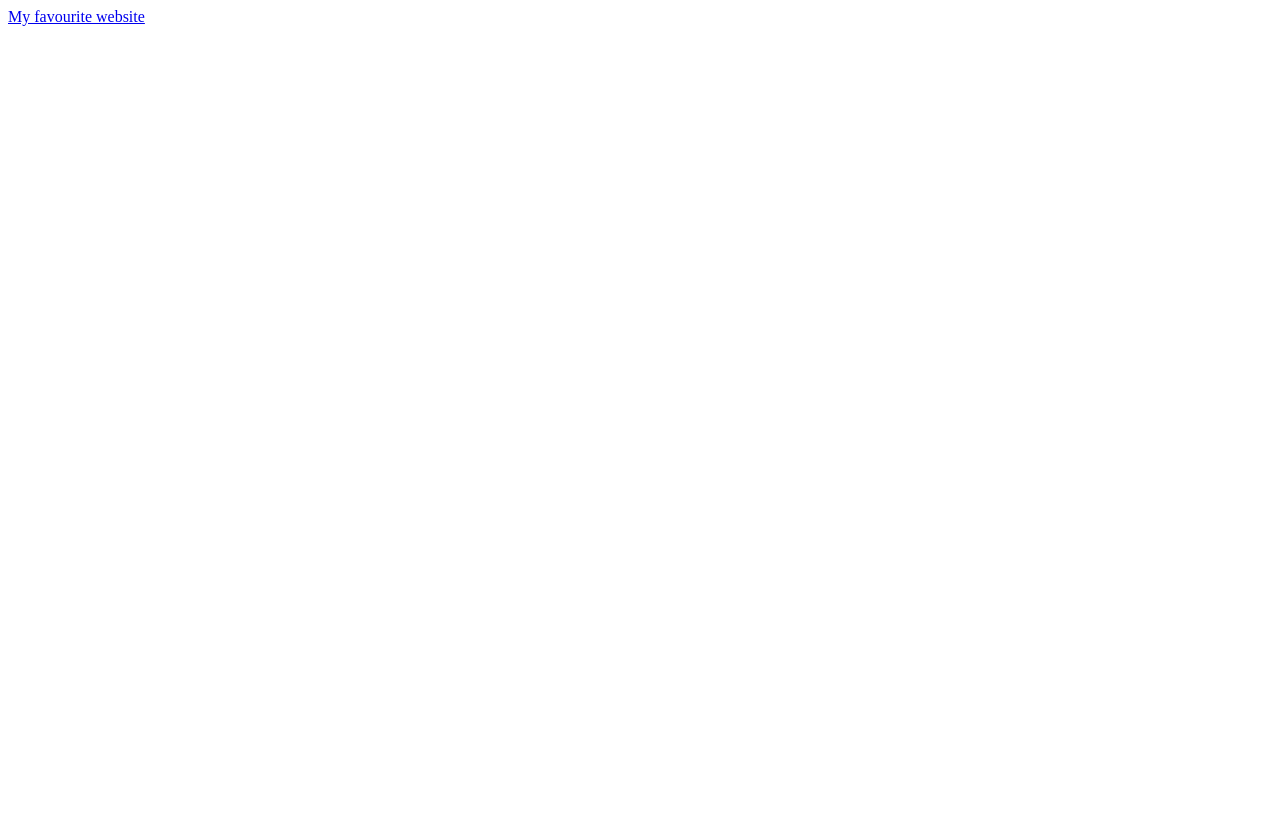
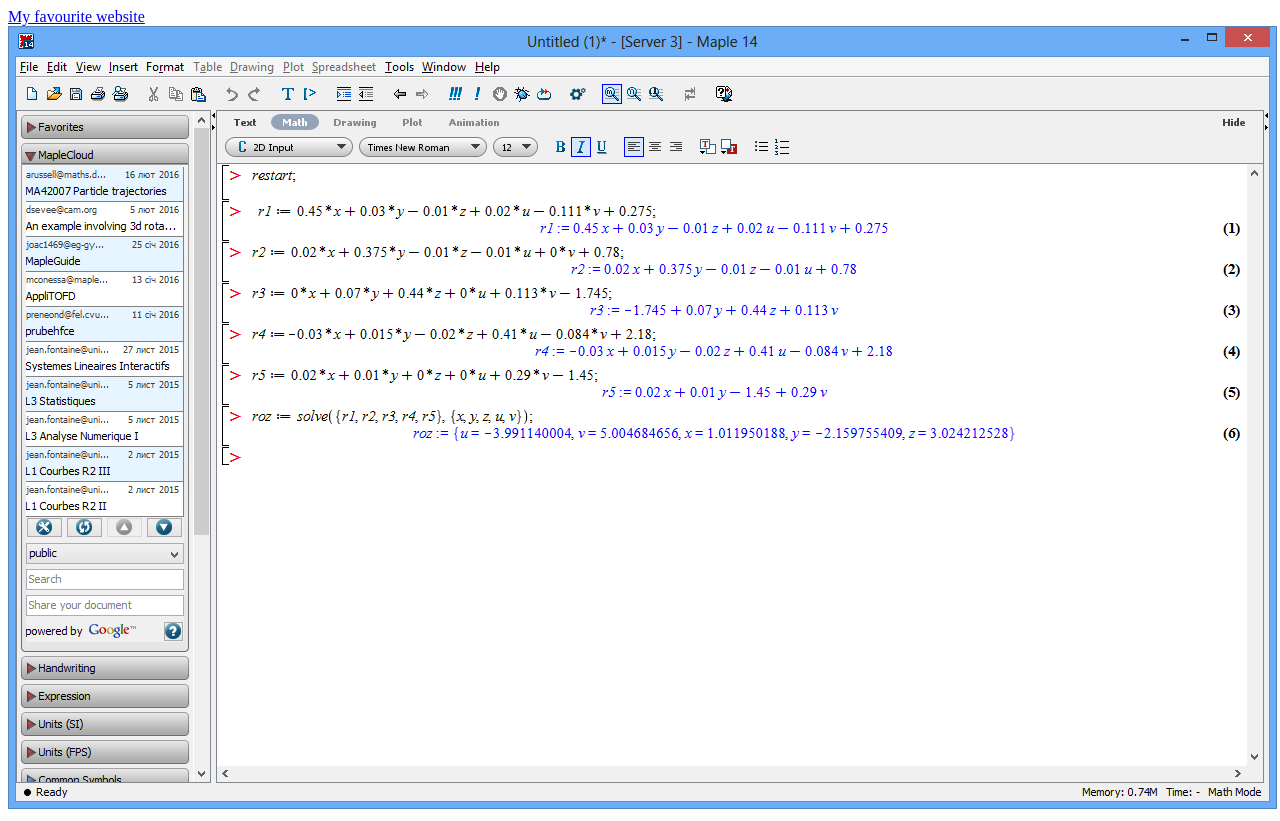
Before and after one commit to Snorchara/Proj1, a plain HTML site: page index.html in a window 1280 px wide. Before the commit the page ends 800 px from the top, so only its background shows below. Drawn offline with Linux system fonts and the light colour scheme.

Commit message:
added pic

```diff
--- a/index.html
+++ b/index.html
@@ -6,5 +6,8 @@
 </head>
 <body>
     <a href="https://www.google.com.ua/?gfe_rd=cr&ei=_zhmWYmxF6Li8AeynrzoAw"> My favourite website</a>
+ <br>
+ <img src="img/image.png" alt="some math" >
+
 </body>
 </html>
```
Also changed, not shown: img/image.png (added).
